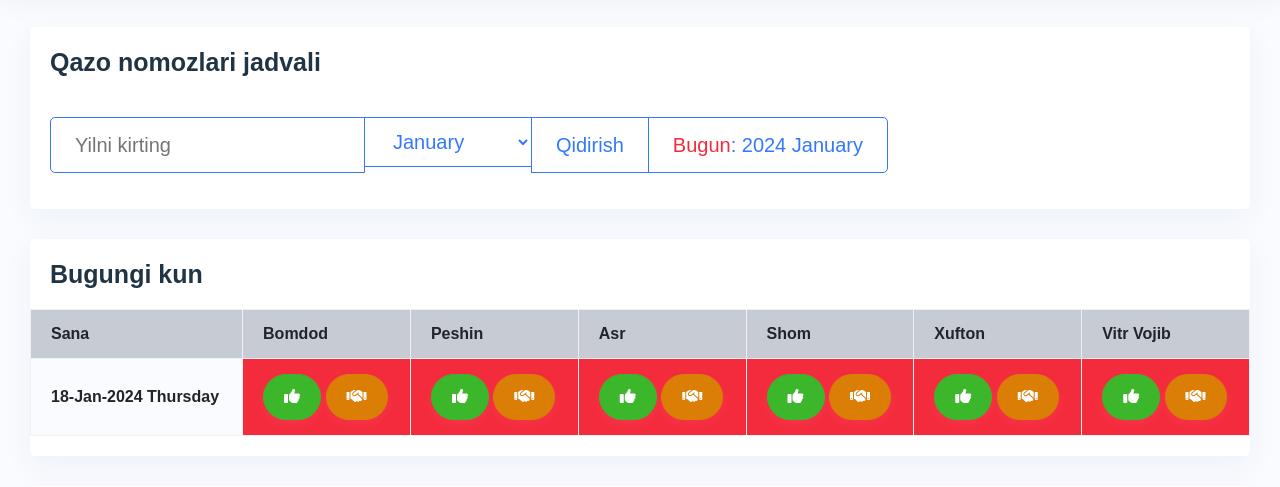
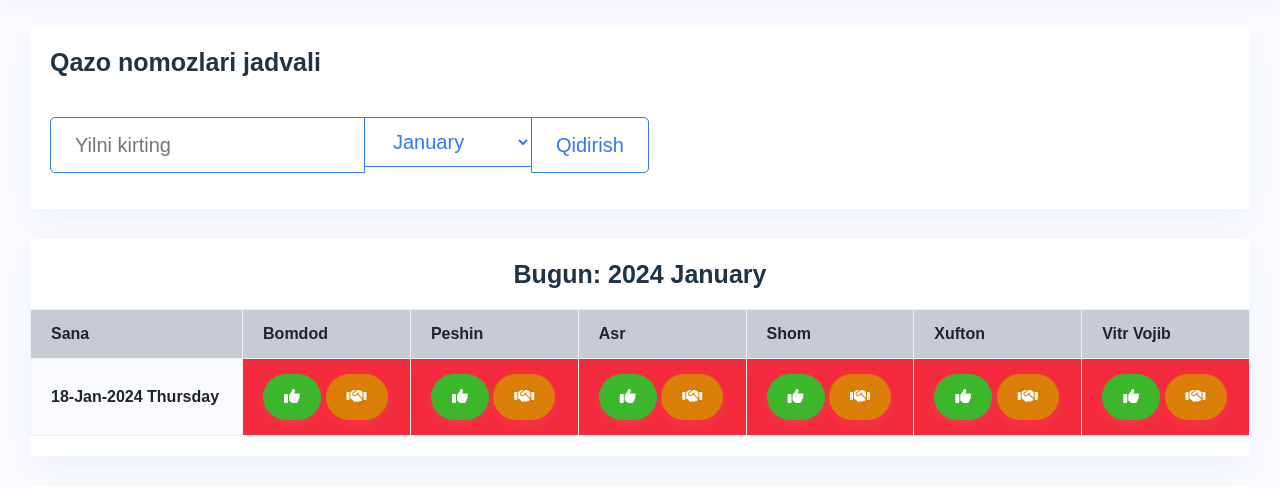
Before and after one commit to xudikk/qada, a Django app: page / in a window 1280 px wide. Shown: the part 73-560 px from the top of the page. Run offline with Django 5.2, Linux system fonts and the light colour scheme; the visitor is signed in with stand-in values (Sample User, id 1); data comes from the database, SQL or seed files in the repository; parts of the project's set-up code (start-up, migrations or seed data) failed here and were passed over; some libraries are stand-ins or nearby versions.

Commit message:
Qada new version. V: 1.0.2 -bug fixing(today button position changed)

```diff
--- a/templates/pages/index.html
+++ b/templates/pages/index.html
@@ -56,12 +56,6 @@ Tashkent, Uzbekistan -->
                             </button>
 
                         </li>
-
-                        <li class="page-item">
-                            <a class="page-link" href="{% url 'report' year=now_year month=now_month %}">
-                                <span class="text-danger">Bugun</span>: {{ date_today|date:"Y F" }}
-                            </a>
-                        </li>
                     </ul>
                 </form>
 
@@ -70,9 +64,13 @@ Tashkent, Uzbekistan -->
     </div>
 
     <div class="card">
-            <div class="card-header d-flex justify-content-between">
-                <div class="header-title ">
-                    <h4 class="card-title">Bugungi kun</h4>
+            <div class="card-header ">
+                <div class="header-title d-flex justify-content-center">
+                    <h4 class="card-title">
+                        <a class="" href="{% url 'report' year=now_year month=now_month %}">
+                           Bugun: {{ date_today|date:"Y F" }}
+                        </a>
+                    </h4>
                 </div>
             </div>
             <div class="table-responsive">
```
